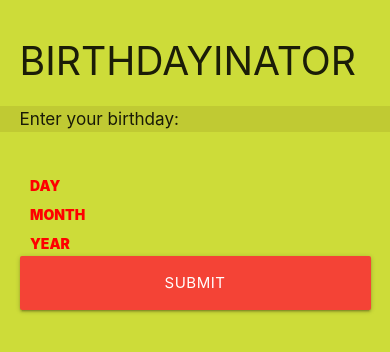
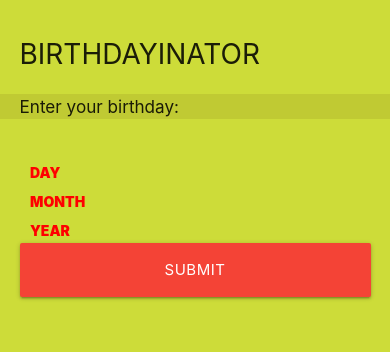
Before and after one commit to charleskorn/yow-connected-2015, a website: page stage3/index.html in a window 390 px wide. Drawn offline with nearby package versions, Linux system fonts and the light colour scheme; files that its build step writes are made by us from their sources.

Commit message:
Tweak heading font size for smaller screens like iPhone 4

```diff
--- a/stage3/content/site.scss
+++ b/stage3/content/site.scss
@@ -24,3 +24,7 @@ img.life-progress-bar-icon {
 	button { width: 100%}
 	h1 { font-size: 2.8rem; }
 }
+
+@media all and (max-width: 400px){
+  h1 { font-size: 2rem; }
+}
```
